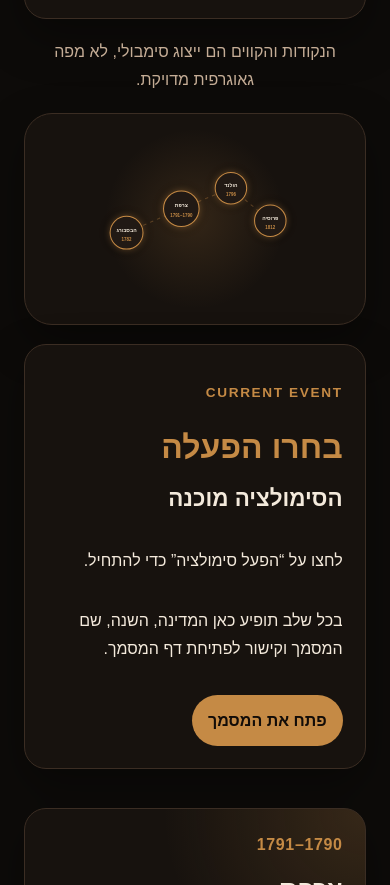
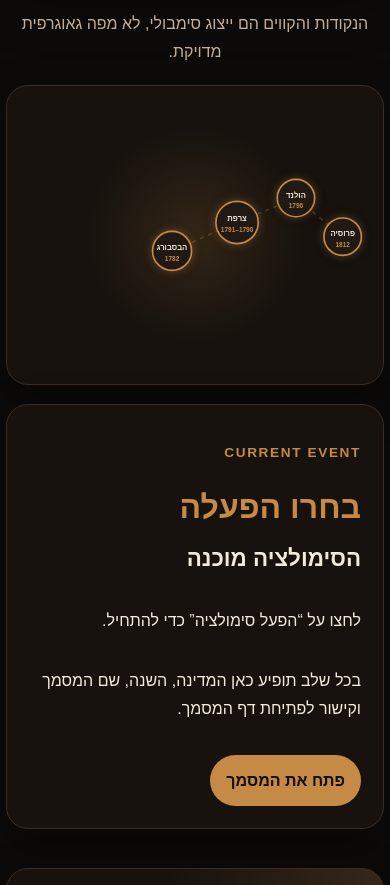
Before and after one commit to rexram987-create/Jewish-Emancipation-Documents, a website: page map.html in a window 390 px wide. Shown: the part 946-1831 px from the top of the page. Drawn offline with Linux system fonts and the light colour scheme.

Commit message:
Improve mobile map visibility

```diff
--- a/map.css
+++ b/map.css
@@ -83,6 +83,7 @@
   border-radius: 28px;
   padding: 1rem;
   box-shadow: var(--shadow);
+  overflow: hidden;
 }
 
 .simulator-grid {
@@ -270,16 +271,39 @@
 }
 
 @media (max-width: 760px) {
+  .map-layout {
+    padding-left: 0.35rem;
+    padding-right: 0.35rem;
+  }
+
   .simulation-status {
     justify-content: center;
     text-align: center;
   }
 
+  .symbolic-map-wrapper {
+    padding: 0.35rem;
+    border-radius: 22px;
+    min-height: 300px;
+    display: flex;
+    align-items: center;
+  }
+
+  .symbolic-map {
+    width: 150%;
+    max-width: none;
+    transform: translateX(16%);
+  }
+
   .map-node text {
-    font-size: 15px;
+    font-size: 19px;
   }
 
   .map-node .year-label {
-    font-size: 13px;
+    font-size: 16px;
+  }
+
+  .map-node circle {
+    stroke-width: 4;
   }
 }
```
